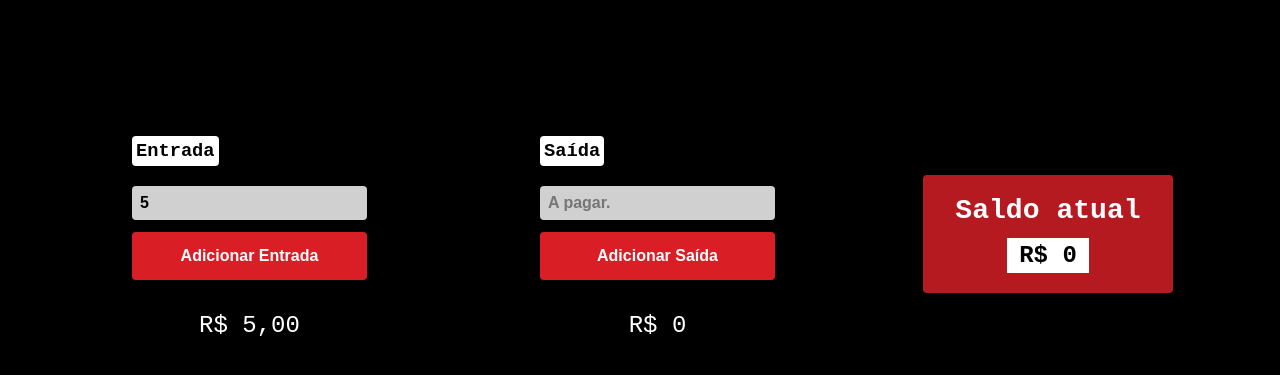
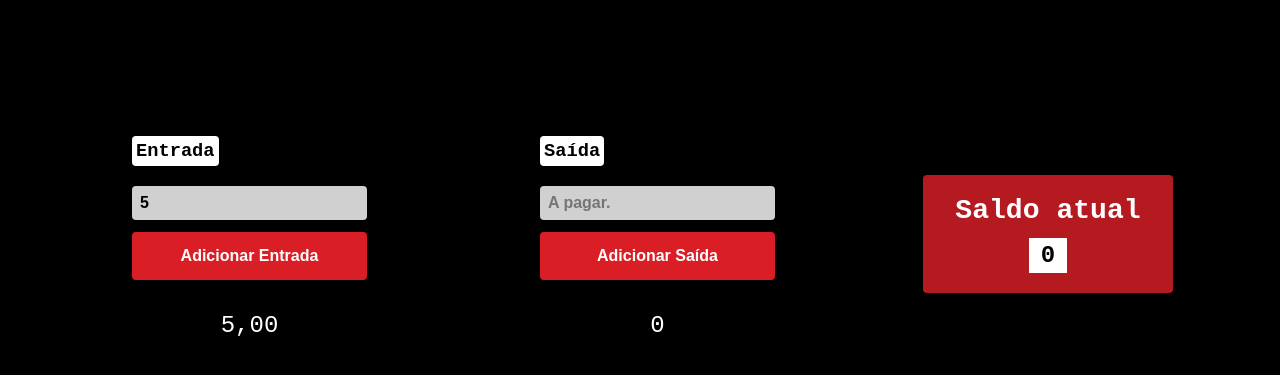
Before and after one commit to SandroJr26/financeiro, a plain HTML site: page index.html in a window 1280 px wide. Both pictures are taken after typing "5" into the empty fields and a click on the button "Adicionar Entrada". Shown: the part 137-512 px from the top of the page. Drawn offline with Linux system fonts and the light colour scheme.

Commit message:
teste js

```diff
--- a/index.html
+++ b/index.html
@@ -18,17 +18,17 @@
         <h3 class="control-title">Entrada</h3>
         <input type="number" id="entrada" name="entrada" placeholder="A receber.">
         <button onclick="adicionarEntrada()">Adicionar Entrada</button>
-        <div class="total">R$ <span class="entrada">0</span></div>
+        <div class="total"><span class="entrada">0</span></div>
       </div>
       <div class=" div-entradaSaida js-saida">
         <h3 class="control-title">Saída</h3>
         <input type="number" id="saida" name="saida" placeholder="A pagar.">
         <button onclick="adicionarSaida()">Adicionar Saída</button>
-        <div class="total">R$ <span class="saida">0</span></div>
+        <div class="total"><span class="saida">0</span></div>
       </div>
       <div class="saldoAtual">
         <h3>Saldo atual</h3>
-        <p class="valorAtual">R$ <span>0</span></p>
+        <p class="valorAtual"><span>0</span></p>
       </div>
     </div>
   </div>
--- a/script/script.js
+++ b/script/script.js
@@ -4,10 +4,15 @@ let saldoAtual = document.querySelector(".saldoAtual span").innerHTML;
 function adicionarEntrada() {
   let valorEntrada = document.getElementById("entrada").value;
   let totalEntrada = document.querySelector(".js-entrada .entrada").innerHTML;
-  let valorEntradaTotal = parseFloat(valorEntrada) + parseFloat(totalEntrada);
+  let valorEntradaTotal =
+    Number(valorEntrada.replace(",", ".")) +
+    Number(totalEntrada.replace(",", "."));
   let valorFormatado = valorEntradaTotal.toLocaleString("pt-BR", {
     minimumFractionDigits: 2,
   });
   document.querySelector(".js-entrada .entrada").innerHTML = valorFormatado;
+  console.log("valorEntrada", valorEntrada);
+  console.log("totalEntrada", totalEntrada);
+  console.log("valorEntradaTotal", valorEntradaTotal);
+  console.log("valorFormatado", valorFormatado);
 }
-1;
```
